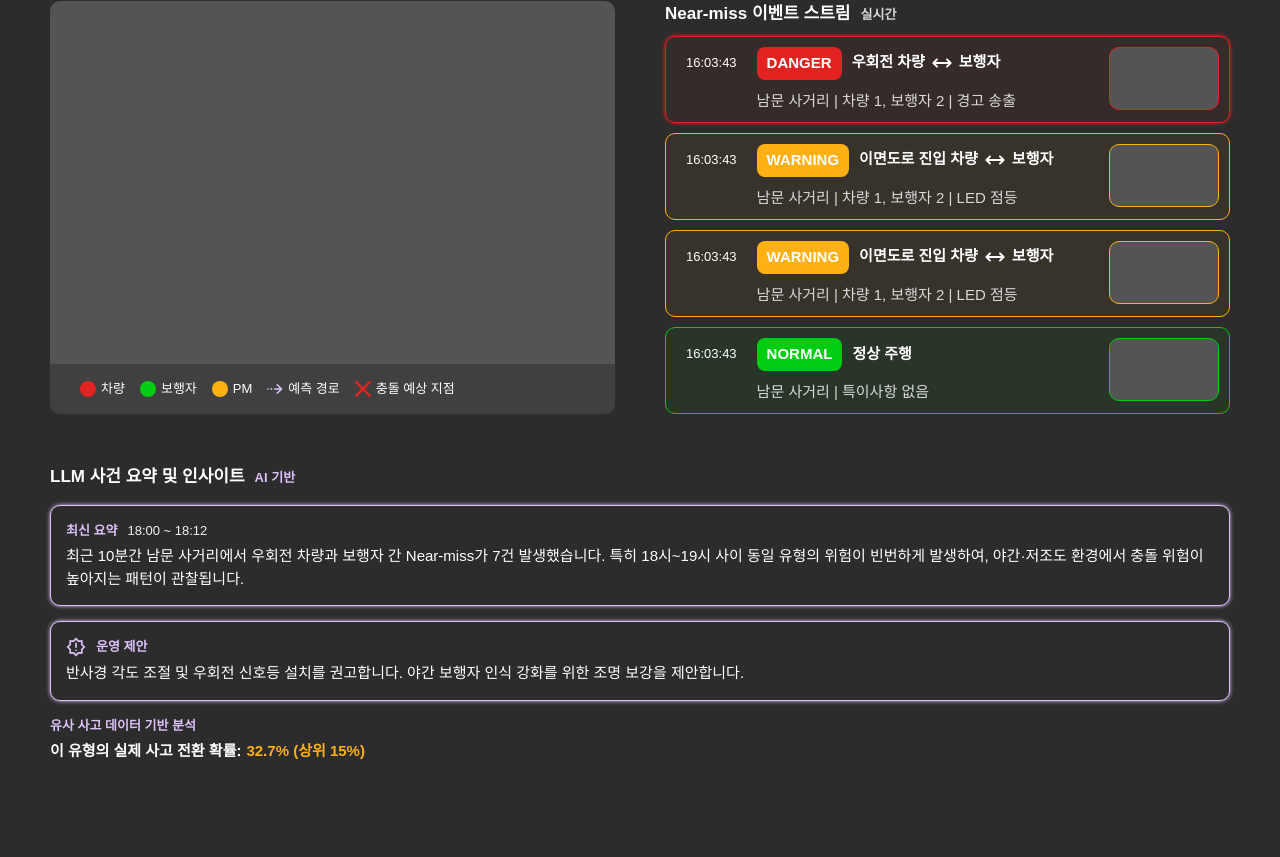
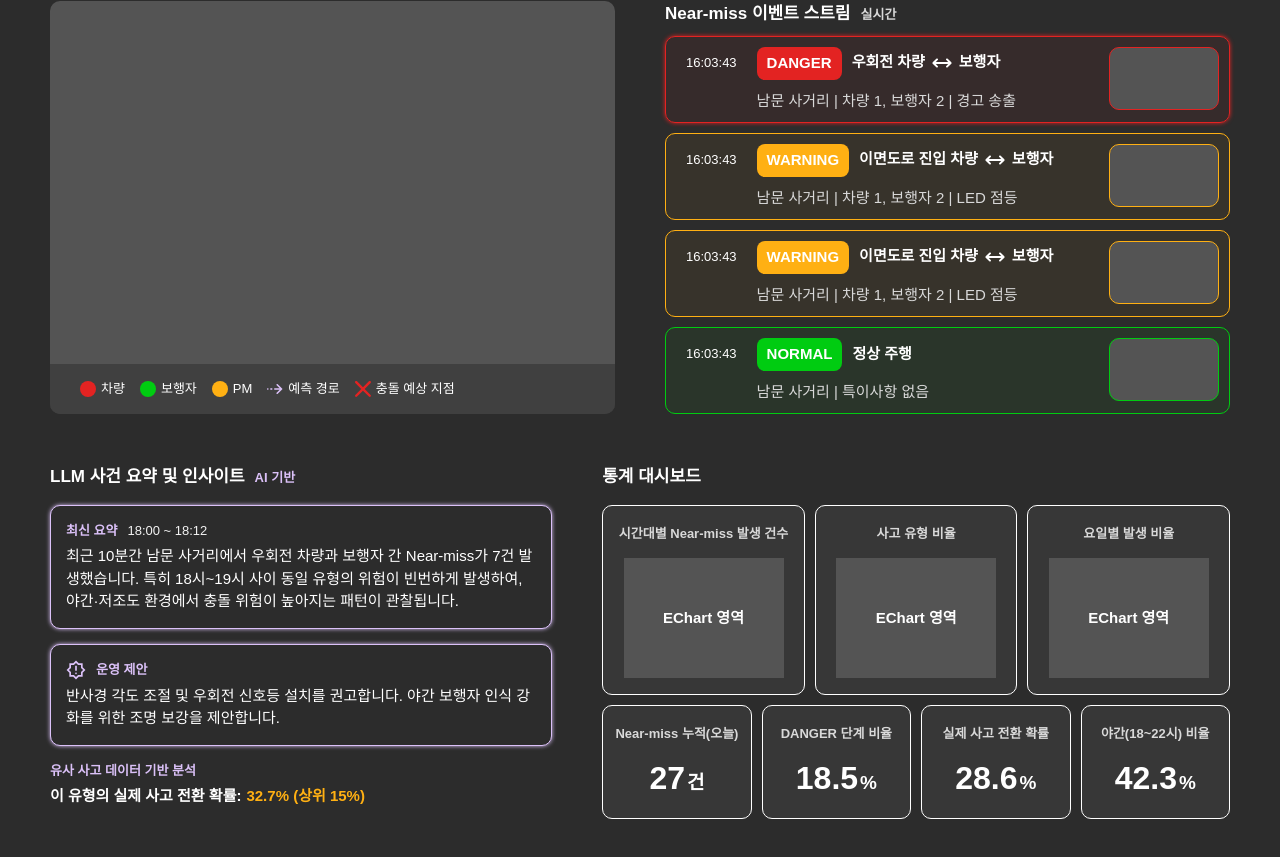
Before and after one commit to ddongguri-bing/SoftGuard, a Next.js app: page / in a window 1280 px wide. Shown: the part 299-1156 px from the top of the page. Before the commit the page ends 1062 px from the top, so only its background shows below. Built offline with nearby package versions, Linux system fonts and the light colour scheme; no server answers.

Commit message:
✨ FEAT: 통계 대시보드 영역 추가

```diff
--- a/src/app/page.tsx
+++ b/src/app/page.tsx
@@ -1,3 +1,4 @@
+import AnalyticsDashboard from "@/components/AnalyticsDashboard/AnalyticsDashboard";
 import EventStream from "@/components/EventStream/EventStream";
 import Header from "@/components/Header/Header";
 import InsightPanel from "@/components/InsightPanel/InsightPanel";
@@ -6,16 +7,17 @@ import VideoPanel from "@/components/VideoPanel/VideoPanel";
 
 export default function Home() {
   return (
-    <div className="flex flex-col gap-12.5 px-12.5">
+    <div className="mb-25 flex flex-col gap-12.5 px-12.5">
       <Header />
       <SituationPanel />
-      <div className="flex gap-12.5">
+      <section className="flex gap-12.5">
         <VideoPanel />
         <EventStream />
-      </div>
-      <div>
+      </section>
+      <section className="flex gap-12.5">
         <InsightPanel />
-      </div>
+        <AnalyticsDashboard />
+      </section>
     </div>
   );
 }
--- /dev/null
+++ b/src/components/AnalyticsDashboard/AnalyticsDashboard.tsx
@@ -0,0 +1,16 @@
+// TODO: 전체 레이아웃
+
+import ChartsRow from "./charts/ChartsRow";
+import StatsRow from "./stats/StatsRow";
+
+export default function AnalyticsDashboard() {
+  return (
+    <section className="flex flex-5 flex-col gap-3.75">
+      <div className="text-body-medium-bold">통계 대시보드</div>
+      <div className="flex flex-col gap-2.5">
+        <ChartsRow />
+        <StatsRow />
+      </div>
+    </section>
+  );
+}
```
